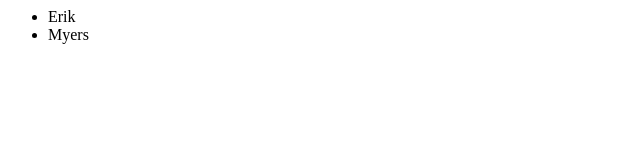
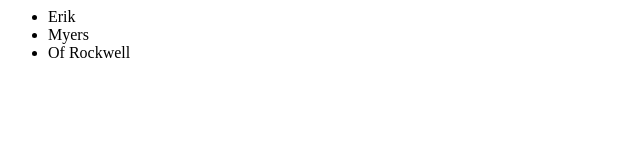
Before and after one commit to emyersrockwell/NewGitTest, a plain HTML site: page index.html in a window 1280 px wide. Shown: the whole page, without its empty margins (0-640 px from the left). Drawn offline with Linux system fonts and the light colour scheme.

Commit message:
Update index.html

```diff
--- a/index.html
+++ b/index.html
@@ -5,6 +5,7 @@
 			<ul>
 				<LI>Erik</LI>
 				<LI>Myers</LI>
+				<LI>Of Rockwell</LI>
 			</ul>
 		</div>
 	</body>
```
